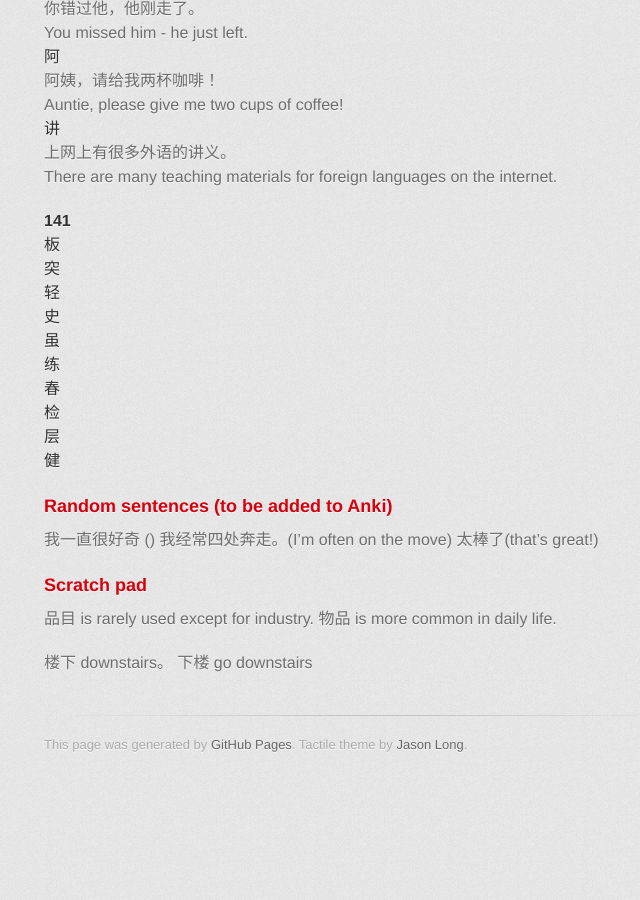
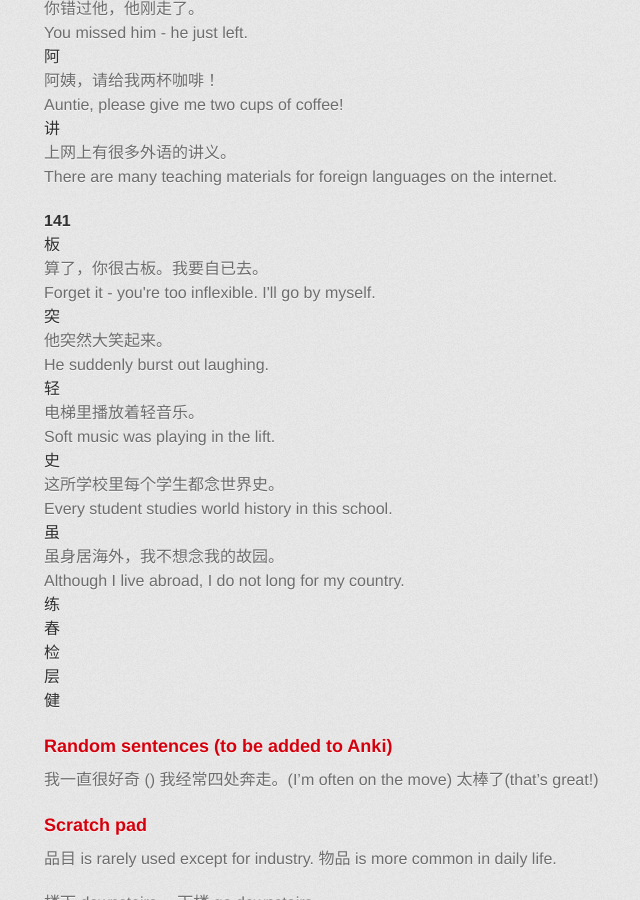
Before and after one commit to axiomiety/axiomiety.github.io, a Jekyll site: the page built from llog/mandarin.markdown, in a window 1280 px wide and 900 px high, scrolled down 9842 px. Shown: the whole window, without its empty margins (286-926 px from the left). Built offline with Jekyll 4.4.1, drawn with Linux system fonts in a browser that asks for light colours; nearby versions of some CDN libraries; some web fonts are replaced; before the commit the page ends 10626 px from its top, so only the background shows below that.

Commit message:
mandarin

```diff
--- a/llog/mandarin.markdown
+++ b/llog/mandarin.markdown
@@ -494,20 +494,20 @@ Character|Sentence|Translation
 
 <dl>
   <dt>板</dt>
-  <dd></dd>
-  <dd></dd>
+  <dd>算了，你很古板。我要自已去。</dd>
+  <dd>Forget it - you're too inflexible. I'll go by myself.</dd>
   <dt>突</dt>
-  <dd></dd>
-  <dd></dd>
+  <dd>他突然大笑起来。</dd>
+  <dd>He suddenly burst out laughing.</dd>
   <dt>轻</dt>
-  <dd></dd>
-  <dd></dd>
+  <dd>电梯里播放着轻音乐。</dd>
+  <dd>Soft music was playing in the lift.</dd>
   <dt>史</dt>
-  <dd></dd>
-  <dd></dd>
+  <dd>这所学校里每个学生都念世界史。</dd>
+  <dd>Every student studies world history in this school. </dd>
   <dt>虽</dt>
-  <dd></dd>
-  <dd></dd>
+  <dd>虽身居海外，我不想念我的故园。</dd>
+  <dd>Although I live abroad, I do not long for my country.</dd>
   <dt>练</dt>
   <dd></dd>
   <dd></dd>
```
